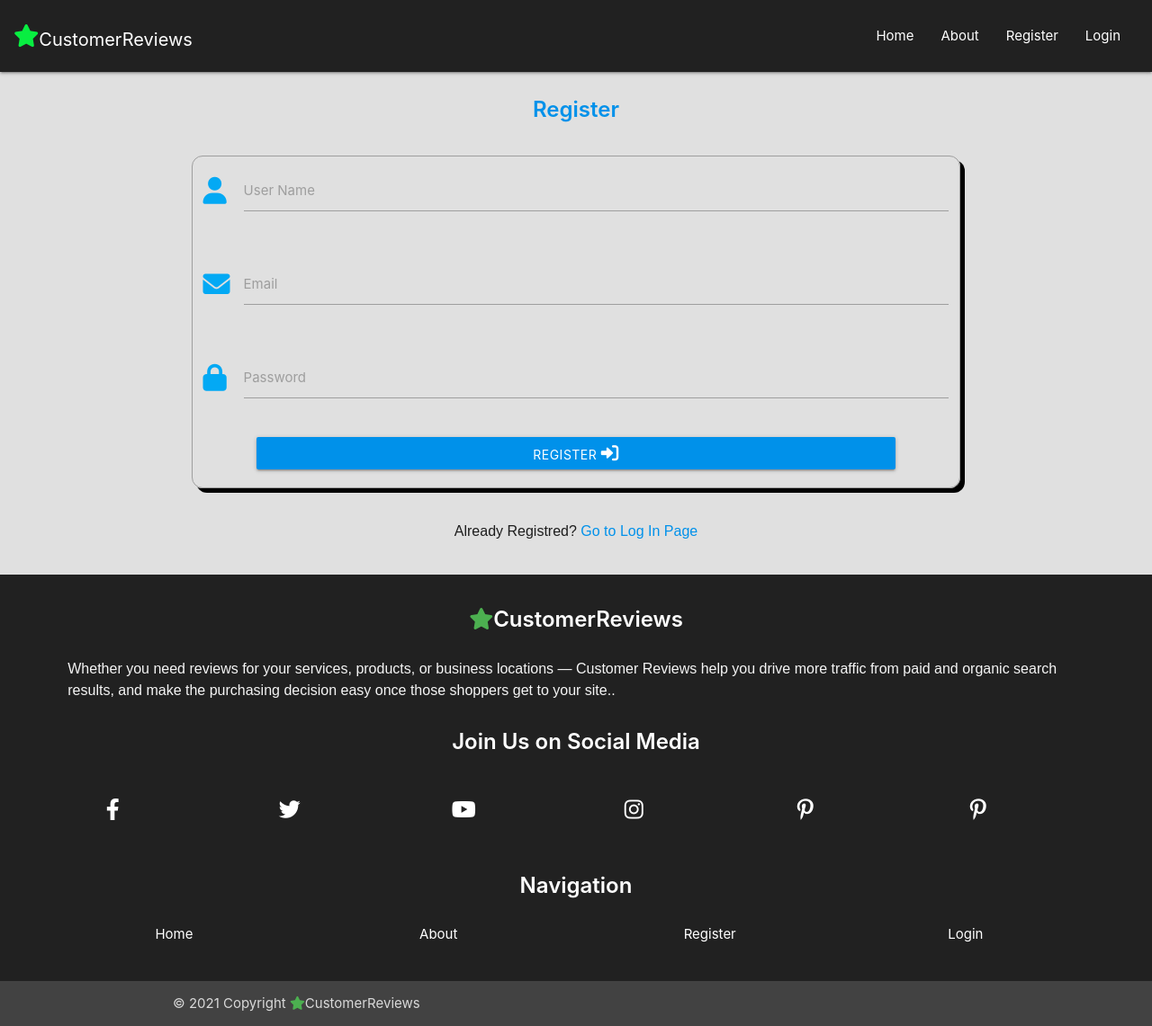
After one commit to uskawi/Customer_Reviews, a Flask app: page /register in a window 1280 px wide. The commit adds this page. Shown: the whole page at 90% size. Run offline with Flask 2, Linux system fonts and the light colour scheme; some libraries are stand-ins or nearby versions.

Commit message:
Add register page and add register functionality.

```diff
--- a/app.py
+++ b/app.py
@@ -28,6 +28,39 @@ def home():
     return render_template("home.html", users=users)
 
 
+@app.route("/register", methods=["GET", "POST"])
+def register():
+    if request.method == "POST":
+        #  creating date varibale
+        time_created = time_to_string()
+        #  check if username already exists in db
+        existing_user = mongo.db.users.find_one(
+            {"username": request.form.get("username").lower()})
+        #  check if email already exists in db
+        existing_email = mongo.db.users.find_one(
+            {"email": request.form.get("email")})
+
+        if existing_user or existing_email:
+            flash("Username or Email already in use",  "category1")
+            return redirect(url_for('register'))
+
+        register_user = {
+            "username": request.form.get("username").lower(),
+            "email": request.form.get("email").lower(),
+            "password": generate_password_hash(
+                request.form.get("password")),
+            "time_created": time_created
+        }
+        mongo.db.users.insert_one(register_user)
+
+        # put the new user into 'session' cookie
+        session["user"] = request.form.get("username").lower()
+        flash("Registration succesful", "category1")
+        return redirect(url_for("home", username=session["user"]))
+
+    return render_template("register.html")
+
+
 def time_to_string():
     '''
     convert datetime object to string using datetime.strftime()
--- a/templates/base.html
+++ b/templates/base.html
@@ -34,7 +34,7 @@
                         <li><a href="#">Logout</a></li>
                         <li><a href="#"><i class="fas fa-user"></i></a></li>
                     {% else %}
-                        <li><a href="#">Register</a></li>
+                        <li><a href="{{ url_for('register') }}">Register</a></li>
                         <li><a href="#">Login</a></li>
                     {% endif %}
                 </ul>
@@ -49,7 +49,7 @@
                 <li><a class="black-text" href="#">Logout</a></li>
                 <li><a class="black-text bottom-border" href="#">Profile</a></li>
             {% else %}
-                <li><a class="black-text" href="#">Register</a></li>
+                <li><a class="black-text" href="{{ url_for('register') }}">Register</a></li>
                 <li><a class="black-text bottom-border" href="#">Login</a></li>
             {% endif %}
             </div>
@@ -144,7 +144,7 @@
                                 </div>
                             {% else %}
                                 <div class="col m3 s6">
-                                    <li><a class="white-text" href="#">Register</a></li>
+                                    <li><a class="white-text" href="{{ url_for('register') }}">Register</a></li>
                                 </div>
                                 <div class="col m3 s6">
                                     <li><a class="white-text" href="#">Login</a></li>
--- /dev/null
+++ b/templates/register.html
@@ -0,0 +1,47 @@
+{% extends "base.html" %}
+{% block content %}
+
+<h3 class="center-align  light-blue-text text-accent-4">Register</h3>
+<div class="row">
+    <!-- register form -->
+    <form class="col m8 s10 offset-m2 offset-s1 form-border" method="POST" action="{{ url_for('register') }}">
+        <!-- username -->
+        <div class="row">
+            <div class="input-field col s12">
+                <i class="fas fa-user prefix light-blue-text taxt-accent-4"></i>
+                <input id="username" type="text" name="username" minlength="5" maxlength="15" pattern="^[a-zA-Z0-9]{5,15}$" class="validate" required>
+                <label for="username">User Name</label>
+            </div>
+        </div>
+        <!-- email -->
+        <div class="row">
+            <div class="input-field col s12">
+                <i class="fas fa-envelope prefix light-blue-text taxt-accent-4"></i>
+                <input id="email" type="email" name="email" class="validate" required>
+                <label for="email">Email</label>
+            </div>
+        </div>
+        <!-- password -->
+        <div class="row">
+            <div class="input-field col s12">
+                <i class="fas fa-lock prefix light-blue-text taxt-accent-4"></i>
+                <input id="password" type="password" name="password" minlength="6" maxlength="14" pattern="^[a-zA-Z0-9]{5,15}$" class="validate" required>
+                <label for="password">Password</label>
+            </div>
+        </div>
+        <!-- submit button -->
+        <div class="row">
+                <button class="col s10 offset-s1 btn light-blue accent-4" type="submit" name="action">Register
+                    <i class="fas fa-sign-in-alt"></i>
+                </button>
+        </div>
+    </form>
+</div>
+<div class="row">
+    <div class="col m8 s10 offset-m2 offset-s1 center-align">
+        <p> Already Registred? <a href="" class="light-blue-text text-accent-4">Go to Log In Page</a></p>
+    </div>
+</div>
+
+
+{% endblock %}
```
